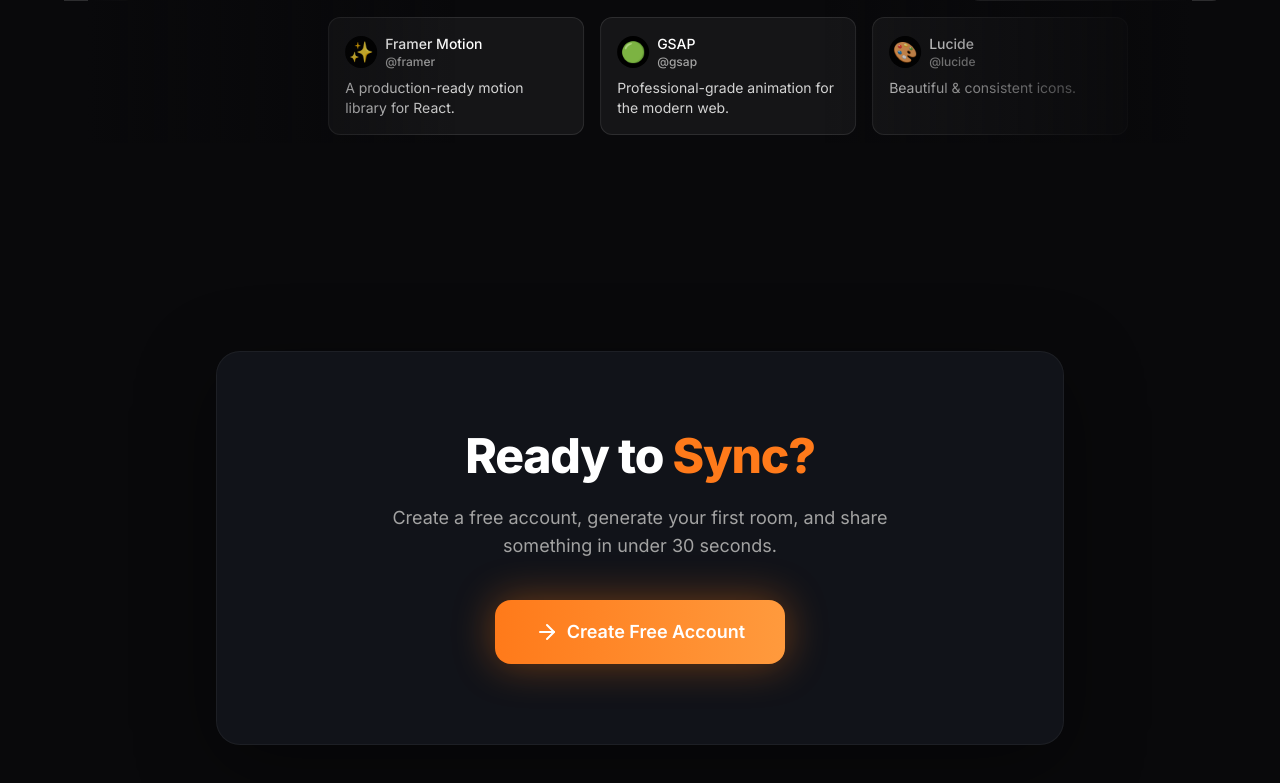
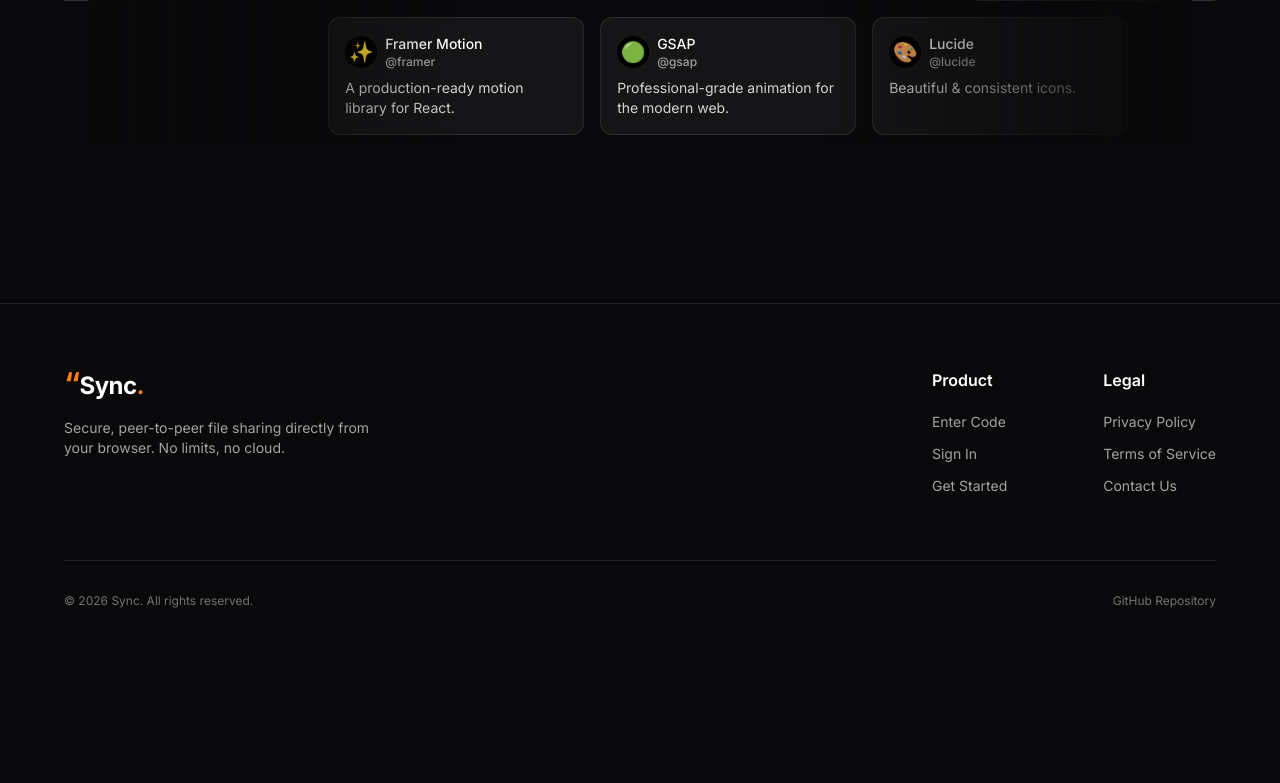
Before and after one commit to su92-bsdsm-f24-038-hub/File-sharing, a Next.js app: page / in a window 1280 px wide. Shown: the part 2280-3063 px from the top of the page. After the commit the page ends 2921 px from the top, so only its background shows below. Built offline with nearby package versions, Linux system fonts and the light colour scheme; no server answers.

Commit message:
Remove CTA card and add standard footer

```diff
--- a/app/page.tsx
+++ b/app/page.tsx
@@ -276,22 +276,47 @@
           </div>
         </section>
 
-        {/* CTA */}
-        <section className="relative z-10 py-32 px-6 max-w-4xl mx-auto text-center">
-          <GlassCard className="p-20" glow glowColor="primary">
-            <h2 className="text-5xl font-extrabold mb-6 tracking-tight">Ready to <span className="text-primary-orange">Sync?</span></h2>
-            <p className="text-neutral-400 text-lg mb-10 max-w-xl mx-auto">
-              Create a free account, generate your first room, and share something in under 30 seconds.
+        {/* Footer */}
+        <footer className="relative z-10 border-t border-white/10 bg-[#09090B] pt-16 pb-8 px-6 mt-20">
+          <div className="max-w-6xl mx-auto flex flex-col md:flex-row justify-between items-center md:items-start gap-8">
+            <div className="flex flex-col items-center md:items-start gap-4">
+              <span className="text-2xl font-bold tracking-tight text-white">
+                <span className="text-primary-orange text-3xl leading-none">“</span>
+                Sync<span className="text-primary-orange">.</span>
+              </span>
+              <p className="text-neutral-400 text-sm max-w-xs text-center md:text-left">
+                Secure, peer-to-peer file sharing directly from your browser. No limits, no cloud.
+              </p>
+            </div>
+
+            <div className="flex flex-col md:flex-row gap-12 md:gap-24 text-center md:text-left">
+              <div className="flex flex-col gap-3">
+                <h4 className="text-white font-semibold mb-2">Product</h4>
+                <Link href="/join" className="text-neutral-400 hover:text-white transition-colors text-sm">Enter Code</Link>
+                <Link href="/login" className="text-neutral-400 hover:text-white transition-colors text-sm">Sign In</Link>
+                <Link href="/signup" className="text-neutral-400 hover:text-white transition-colors text-sm">Get Started</Link>
+              </div>
+
+              <div className="flex flex-col gap-3">
+                <h4 className="text-white font-semibold mb-2">Legal</h4>
+                <Link href="/privacy" className="text-neutral-400 hover:text-white transition-colors text-sm">Privacy Policy</Link>
+                <Link href="/terms" className="text-neutral-400 hover:text-white transition-colors text-sm">Terms of Service</Link>
+                <Link href="/contact" className="text-neutral-400 hover:text-white transition-colors text-sm">Contact Us</Link>
+              </div>
+            </div>
+          </div>
+
+          <div className="max-w-6xl mx-auto mt-16 pt-8 border-t border-white/10 flex flex-col md:flex-row justify-between items-center gap-4">
+            <p className="text-neutral-500 text-xs">
+              © {new Date().getFullYear()} Sync. All rights reserved.
             </p>
-            <Link href="/signup">
-              <MagneticButton intensity={0.2}>
-                <Button size="lg" className="bg-primary-orange hover:bg-glow-orange border-0 shadow-[0_0_40px_rgba(255,122,26,0.4)] text-white h-16 px-10 text-lg rounded-2xl" icon={<ArrowRight className="w-6 h-6" />}>
-                  Create Free Account
-                </Button>
-              </MagneticButton>
-            </Link>
-          </GlassCard>
-        </section>
+            <div className="flex items-center gap-6">
+              <a href="https://github.com/su92-bsdsm-f24-038-hub/File-sharing" target="_blank" rel="noreferrer" className="text-neutral-500 hover:text-neutral-300 text-xs transition-colors">
+                GitHub Repository
+              </a>
+            </div>
+          </div>
+        </footer>
       </AnimatePresence>
     </div>
   );
```
